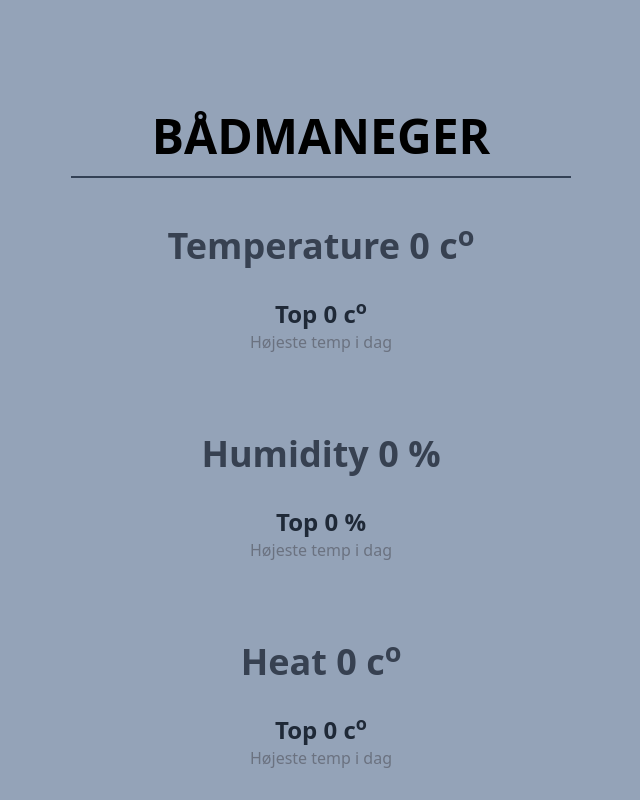
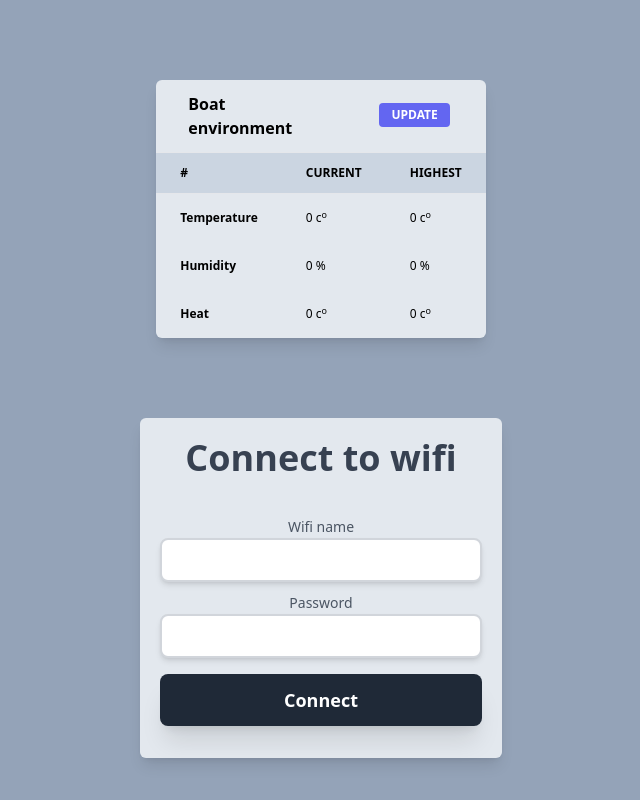
Before and after one commit to newmat123/MYBoat-Frontend, a React (Create React App) app: page / in a window 1280 px wide. Shown: the top 800 px of the page, without its empty margins (319-959 px from the left). Built offline with nearby package versions, Linux system fonts and the light colour scheme; no server answers; the HTML template or start-up script is replaced by a standard one.

Commit message:
style update and data displayed

```diff
--- a/src/App.tsx
+++ b/src/App.tsx
@@ -13,7 +13,6 @@ function App() {
     const [currentHeat, setHeat] = useState(0);
     const [maxHeat, setMaxHeat] = useState(0);
 
-
     const makeAPICall = async () => {
         try {
             const response = await fetch('http://192.168.69.75/data');
@@ -21,14 +20,15 @@ function App() {
             const data = await response.json();
             console.log({ data });
             // console.log(data[0].value);
-            setTemp(data[0].value);
-            setMaxTemp(data[0].value2);
 
-            setHumidity(data[1].value);
-            setMaxHumidity(data[1].value2);
+            setTemp(Math.round(data[0].value * 100) / 100);
+            setMaxTemp(Math.round(data[0].value2 * 100) / 100);
 
-            setHeat(data[2].value);
-            setMaxHeat(data[2].value2);
+            setHumidity(Math.round(data[1].value * 100) / 100);
+            setMaxHumidity(Math.round(data[1].value2 * 100) / 100);
+
+            setHeat(Math.round(data[2].value * 100) / 100);
+            setMaxHeat(Math.round(data[2].value2 * 100) / 100);
 
             setWater(data[3].value);
         }
@@ -60,93 +60,123 @@ function App() {
     return (
         <div className="flex justify-center bg-slate-400 min-h-screen">
 
-            <div className="mt-24 ">
-
-                <div className="border-b-2 border-slate-700 min-w-fit md:min-w-[500px] p-4 text-center">
-                    <h1 className="text-5xl font-bold">BÅDMANEGER</h1>
-                </div>
-
             <div className="flex flex-col justify-center">
 
                 {
                     waterInBilge &&
-                        <div className="mt-12 text-center bg-red-600 rounded-md p-5 m-5">
-                            <h3 className="text-4xl font-bold text-gray-200">Der Er Vand I Kølen</h3>
-                            <div className="">
-                                <h1 className="text-2xl font-bold text-gray-200">Warning</h1>
-                                <span className="text-gray-300">Skynd dig at få styr på den</span>
-                            </div>
+
+                    <div className="mt-12">
+                        <div className="font-regular relative block w-full rounded-lg bg-red-500 p-4 text-base leading-5 text-white opacity-100">Der er detekteret vand i kølen.</div>
                     </div>
                 }
 
-
-                    <div className="mt-12 text-center">
-                        <h3 className="text-4xl font-bold text-gray-700">Temperature {currentTemp} c<sup>o</sup></h3>
-                        <div className="my-8">
-                            <h1 className="text-2xl font-bold text-gray-800">Top {maxTemp} c<sup>o</sup></h1>
-                            <span className="text-gray-500">Højeste temp i dag</span>
+                <div className="w-full  px-4 mx-auto mt-20">
+                    <div className="relative flex flex-col min-w-0 break-words w-full mb-6 shadow-lg bg-slate-50 bg-opacity-80 rounded-md ">
+                        <div className="rounded-t mb-0 px-4 py-3 border-0">
+                            <div className="flex flex-wrap items-center">
+                                <div className="relative w-full px-4 max-w-full flex-grow flex-1">
+                                    <h3 className="font-semibold text-base text-blueGray-700">
+                                        Boat environment
+                                    </h3>
                                 </div>
-                        {/* <canvas>
-
-                        </canvas> */}
+                                <div className="relative w-full px-4 max-w-full flex-grow flex-1 text-right">
+                                    <button onClick={makeAPICall} className="bg-indigo-500 text-white active:bg-indigo-600 text-xs font-bold uppercase px-3 py-1 rounded outline-none focus:outline-none mr-1 mb-1 ease-linear transition-all duration-150">
+                                        update
+                                    </button>
+                                </div>
+                            </div>
                         </div>
 
-                    <div className="mt-12 text-center">
-                        <h3 className="text-4xl font-bold text-gray-700">Humidity {currentHumidity} %</h3>
-                        <div className="my-8">
-                            <h1 className="text-2xl font-bold text-gray-800">Top {maxHumidity} %</h1>
-                            <span className="text-gray-500">Højeste temp i dag</span>
+                        <div className="block w-full overflow-x-auto">
+                            <table className="items-center w-full border-collapse">
+                                <thead className="">
+                                    <tr>
+                                        <th className="px-6 bg-slate-300 align-middle border border-solid border-blueGray-100 py-3 text-xs uppercase border-l-0 border-r-0 whitespace-nowrap font-semibold text-left">
+                                            #
+                                        </th>
+                                        <th className="px-6 bg-slate-300 align-middle border border-solid border-blueGray-100 py-3 text-xs uppercase border-l-0 border-r-0 whitespace-nowrap font-semibold text-left">
+                                            current
+                                        </th>
+                                        <th className="px-6 bg-slate-300 align-middle border border-solid border-blueGray-100 py-3 text-xs uppercase border-l-0 border-r-0 whitespace-nowrap font-semibold text-left min-w-140-px">
+                                            Highest
+                                        </th>
+                                    </tr>
+                                </thead>
+                                <tbody>
+                                    <tr>
+                                        <th className="border-t-0 px-6 align-middle border-l-0 border-r-0 text-xs whitespace-nowrap p-4 text-left">
+                                            Temperature
+                                        </th>
+                                        <td className="border-t-0 px-6 align-middle border-l-0 border-r-0 text-xs whitespace-nowrap p-4 ">
+                                            {currentTemp} c<sup>o</sup>
+                                        </td>
+                                        <td className="border-t-0 px-6 align-middle border-l-0 border-r-0 text-xs whitespace-nowrap p-4">
+                                            {maxTemp} c<sup>o</sup>
+                                        </td>
+                                    </tr>
+                                    <tr>
+                                        <th className="border-t-0 px-6 align-middle border-l-0 border-r-0 text-xs whitespace-nowrap p-4 text-left">
+                                            Humidity
+                                        </th>
+                                        <td className="border-t-0 px-6 align-middle border-l-0 border-r-0 text-xs whitespace-nowrap p-4">
+                                            {currentHumidity} %
+                                        </td>
+                                        <td className="border-t-0 px-6 align-middle border-l-0 border-r-0 text-xs whitespace-nowrap p-4">
+                                            {maxHumidity} %
+                                        </td>
+                                    </tr>
+                                    <tr>
+                                        <th className="border-t-0 px-6 align-middle border-l-0 border-r-0 text-xs whitespace-nowrap p-4 text-left">
+                                            Heat
+                                        </th>
+                                        <td className="border-t-0 px-6 align-middle border-l-0 border-r-0 text-xs whitespace-nowrap p-4">
+                                            {currentHeat} c<sup>o</sup>
+                                        </td>
+                                        <td className="border-t-0 px-6 align-middle border-l-0 border-r-0 text-xs whitespace-nowrap p-4">
+                                            {maxHeat} c<sup>o</sup>
+                                        </td>
+                                    </tr>
+                                </tbody>
+                            </table>
                         </div>
-                        {/* <canvas>
-
-                        </canvas> */}
+                    </div>
                 </div>
 
-                    <div className="mt-12 text-center">
-                        <h3 className="text-4xl font-bold text-gray-700">Heat {currentHeat} c<sup>o</sup></h3>
-                        <div className="my-8">
-                            <h1 className="text-2xl font-bold text-gray-800">Top {maxHeat} c<sup>o</sup></h1>
-                            <span className="text-gray-500">Højeste temp i dag</span>
+                <div className="relative flex flex-col justify-center bg-slate-50 bg-opacity-80 rounded-md shadow-lg my-14">
+                    <div className="flex flex-col">
+
+                        <div className="mt-5 text-center">
+                            <h3 className="text-4xl font-bold text-gray-700">Connect to wifi</h3>
+
+                            <div className="my-8 flex flex-col px-5">
+                                <div className="py-1">
+                                    <span className="px-1 text-sm text-gray-600">Wifi name</span>
+                                    <input
+                                        placeholder=""
+                                        value={ssid}
+                                        type="text"
+                                        onChange={(e) => setSsid(e.target.value)}
+                                        className="text-md block px-3 py-2 rounded-lg w-full bg-white border-2 border-gray-300 placeholder-gray-600 shadow-md focus:placeholder-gray-500 focus:bg-white focus:border-gray-600 focus:outline-none"
+                                    />
                                 </div>
-                        {/* <canvas>
-
-                        </canvas> */}
+                                <div className="py-1">
+                                    <span className="px-1 text-sm text-gray-600">Password</span>
+                                    <input
+                                        placeholder=""
+                                        value={pwd}
+                                        type="text"
+                                        onChange={(e) => setPwd(e.target.value)}
+                                        className="text-md block px-3 py-2 rounded-lg w-full bg-white border-2 border-gray-300 placeholder-gray-600 shadow-md focus:placeholder-gray-500 focus:bg-white focus:border-gray-600 focus:outline-none"
+                                    />
                                 </div>
 
-                    <div className="mt-12 text-center">
-                        <h3 className="text-4xl font-bold text-gray-700">Connect to network</h3>
-
-                        <div className="my-8 flex flex-col">
-                            <label>Wifi name:
-                                <input
-                                    type="text"
-                                    value={ssid}
-                                    onChange={(e) => setSsid(e.target.value)}
-                                />
-                            </label>
-                            <label>Password:
-                                <input
-                                    type="text"
-                                    value={pwd}
-                                    onChange={(e) => setPwd(e.target.value)}
-                                />
-                            </label>
-                            <button onClick={handleSubmit} className="bg-slate-700 rounded-md">submit</button>
+                                <button onClick={handleSubmit} className="mt-3 text-lg font-semibold bg-gray-800 w-full text-white rounded-lg px-6 py-3 block shadow-xl hover:text-white hover:bg-black">
+                                    Connect
+                                </button>
+                            </div>
                         </div>
 
                     </div>
-
-                    {/* <div className="mt-12 text-center">
-                        <h3 className="text-4xl font-bold text-gray-700">Fugt {currentHumidity} c<sup>o</sup></h3>
-                        <div className="my-8">
-                            <h1 className="text-2xl font-bold text-gray-800">Top {maxHumidity} c<sup>o</sup></h1>
-                            <span className="text-gray-500">Højeste fugt i dag</span>
-                        </div>
-                        {/* <canvas>
-
-                        </canvas>
-                    </div> */}
-
                 </div>
 
             </div>
```
Lines whose indentation alone changed are shown as unchanged.
